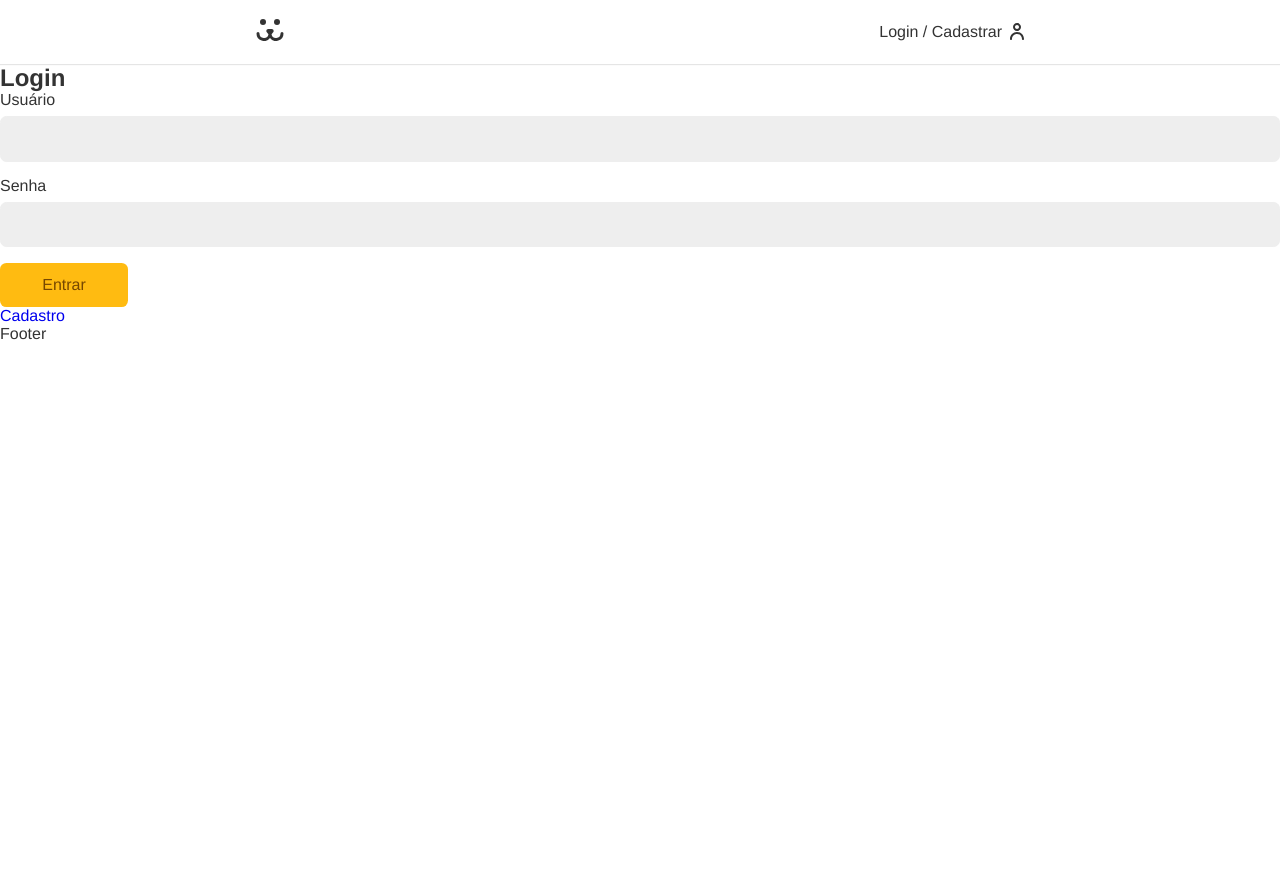
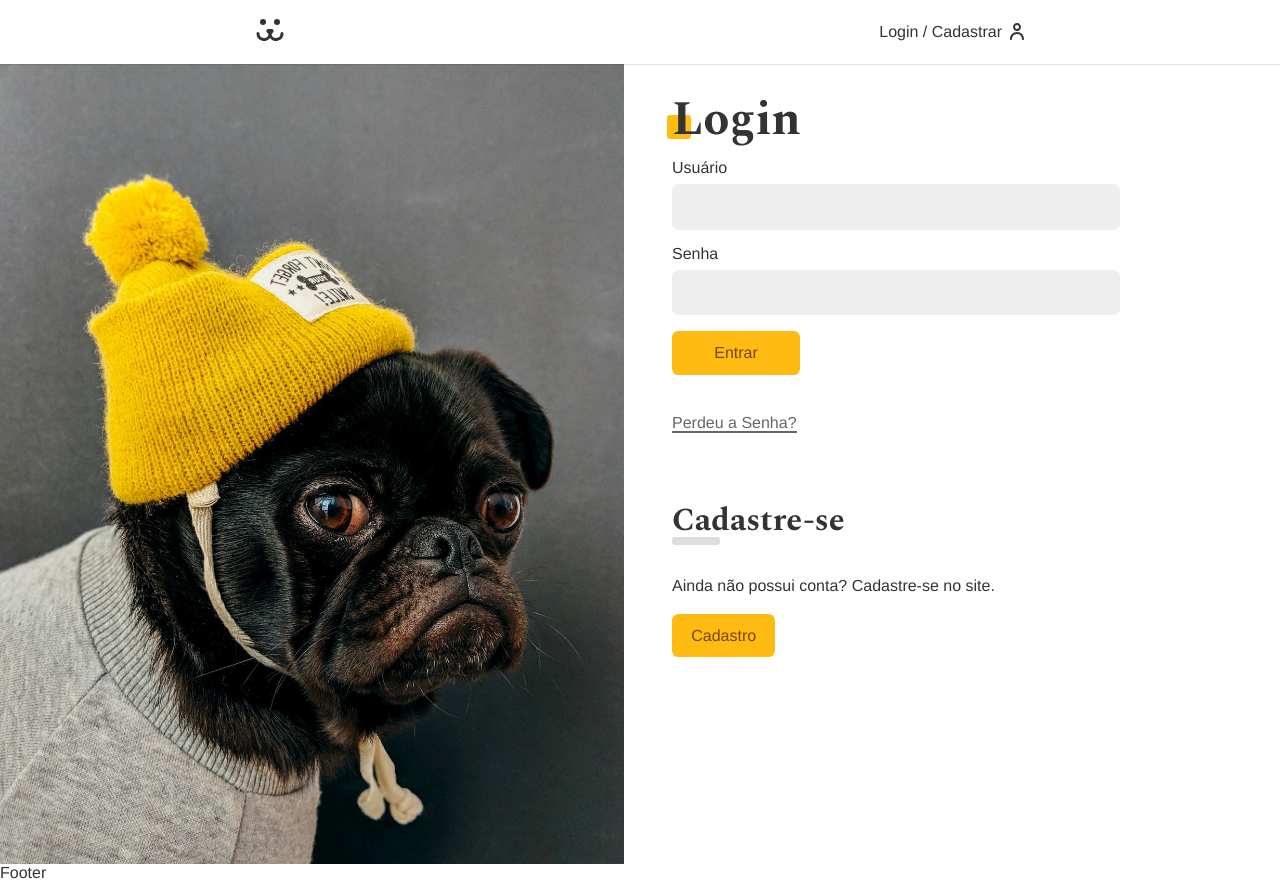
Before and after one commit to Pablofr10/dogs, a React (Create React App) app: page /login in a window 1280 px wide. Before the commit the page ends 800 px from the top, so only its background shows below. Built offline with nearby package versions, Linux system fonts and the light colour scheme.

Commit message:
Criando login

```diff
--- a/src/App.css
+++ b/src/App.css
@@ -1,3 +1,5 @@
+@import url("https://fonts.googleapis.com/css2?family=Poppins:wght@400;600;700&family=Spectral:wght@700&display=swap");
+
 * {
   box-sizing: border-box;
 }
@@ -41,6 +43,7 @@ input {
 
 a {
   text-decoration: none;
+  color: #333;
 }
 
 .container {
@@ -48,3 +51,37 @@ a {
   padding: 0 1rem;
   margin: 0 auto;
 }
+
+.title {
+  font-family: var(--type-second);
+  line-height: 1;
+  font-size: 3rem;
+  margin: 1rem 0;
+  position: relative;
+}
+
+.title::after {
+  content: "";
+  display: block;
+  width: 1.5rem;
+  height: 1.5rem;
+  background: #fb1;
+  position: absolute;
+  bottom: 5px;
+  left: -5px;
+  border-radius: 0.2rem;
+  z-index: -1;
+}
+
+.animeLeft {
+  opacity: 0;
+  transform: translateX(-20px);
+  animation: animeLeft 0.3s forwards;
+}
+
+@keyframes animeLeft {
+  to {
+    opacity: 1;
+    transform: initial;
+  }
+}
--- /dev/null
+++ b/src/components/Helper/Error.js
@@ -0,0 +1,8 @@
+import React from "react";
+
+const Error = ({ error }) => {
+  if (!error) return null;
+  return <p style={{ color: "#f31", margin: "1rem 0" }}>{error}</p>;
+};
+
+export default Error;
--- a/src/components/login/Login.js
+++ b/src/components/login/Login.js
@@ -5,6 +5,7 @@ import LoginCreate from "./LoginCreate";
 import LoginForm from "./LoginForm";
 import LoginPasswordLost from "./LoginPasswordLost";
 import LoginPasswordReset from "./LoginPasswordReset";
+import styles from "./Login.module.css";
 
 const Login = () => {
   const { login } = useContext(UserContext);
@@ -12,7 +13,8 @@ const Login = () => {
   if (login === true) return <Navigate to="/conta" />;
 
   return (
-    <div>
+    <section className={styles.login}>
+      <div className={styles.forms}>
         <Routes>
           <Route path="/" element={<LoginForm />} />
           <Route path="criar" element={<LoginCreate />} />
@@ -20,6 +22,7 @@ const Login = () => {
           <Route path="resetar" element={<LoginPasswordReset />} />
         </Routes>
       </div>
+    </section>
   );
 };
 
--- /dev/null
+++ b/src/components/login/Login.module.css
@@ -0,0 +1,30 @@
+.login {
+  display: grid;
+  grid-template-columns: 1fr 1fr;
+  min-height: 100vh;
+  gap: 2rem;
+}
+
+.login::before {
+  display: block;
+  content: "";
+  background: url("../../assets/login.jpg") no-repeat center center;
+  background-size: cover;
+}
+
+.forms {
+  max-width: 30rem;
+  padding: 1rem;
+}
+
+@media (max-width: 40rem) {
+  .login {
+    grid-template-columns: 1fr;
+  }
+  .login::before {
+    display: none;
+  }
+  .forms {
+    max-width: 100%;
+  }
+}
--- a/src/components/login/LoginForm.js
+++ b/src/components/login/LoginForm.js
@@ -3,7 +3,10 @@ import { Link } from "react-router-dom";
 import Input from "../forms/Input";
 import Button from "../forms/Button";
 import useForm from "../../hooks/useForm";
+import Error from "../Helper/Error";
 import { UserContext } from "../../context/UserContext";
+import styles from "./LoginForm.module.css";
+import stylesBtn from "../forms/Button.module.css";
 
 const LoginForm = () => {
   const username = useForm("");
@@ -19,9 +22,9 @@ const LoginForm = () => {
   }
 
   return (
-    <section>
-      <h1>Login</h1>
-      <form onSubmit={handleSubmit}>
+    <section className="animeLeft">
+      <h1 className="title">Login</h1>
+      <form className={styles.form} onSubmit={handleSubmit}>
         <Input label="Usuário" type="text" name="usuario" {...username} />
         <Input label="Senha" type="password" name="password" {...password} />
         {loading ? (
@@ -29,9 +32,18 @@ const LoginForm = () => {
         ) : (
           <Button>Entrar</Button>
         )}
-        {error && <p>{error}</p>}
+        <Error error={error} />
       </form>
-      <Link to="/login/criar">Cadastro</Link>
+      <Link className={styles.perdeu} to="/login/perdeu">
+        Perdeu a Senha?
+      </Link>
+      <div className={styles.cadastro}>
+        <h2 className={styles.subtitle}>Cadastre-se</h2>
+        <p>Ainda não possui conta? Cadastre-se no site.</p>
+      </div>
+      <Link className={stylesBtn.button} to="/login/criar">
+        Cadastro
+      </Link>
     </section>
   );
 };
--- /dev/null
+++ b/src/components/login/LoginForm.module.css
@@ -0,0 +1,42 @@
+.form {
+  margin-bottom: 2rem;
+}
+
+.perdeu {
+  display: inline-block;
+  color: #666;
+  padding: 0.5rem 0;
+  line-height: 1;
+}
+
+.perdeu::after {
+  content: "";
+  height: 2px;
+  width: 100%;
+  background-color: currentColor;
+  display: block;
+}
+
+.cadastro {
+  margin-top: 4rem;
+}
+
+.cadastro p {
+  margin-top: 2rem;
+  margin-bottom: 2rem;
+}
+
+.subtitle {
+  font-family: var(--type-second);
+  line-height: 1;
+  font-size: 2rem;
+}
+
+.subtitle::after {
+  content: "";
+  display: block;
+  background: #ddd;
+  height: 0.5rem;
+  width: 3rem;
+  border-radius: 0.2rem;
+}
```
Lines whose indentation alone changed are shown as unchanged.
